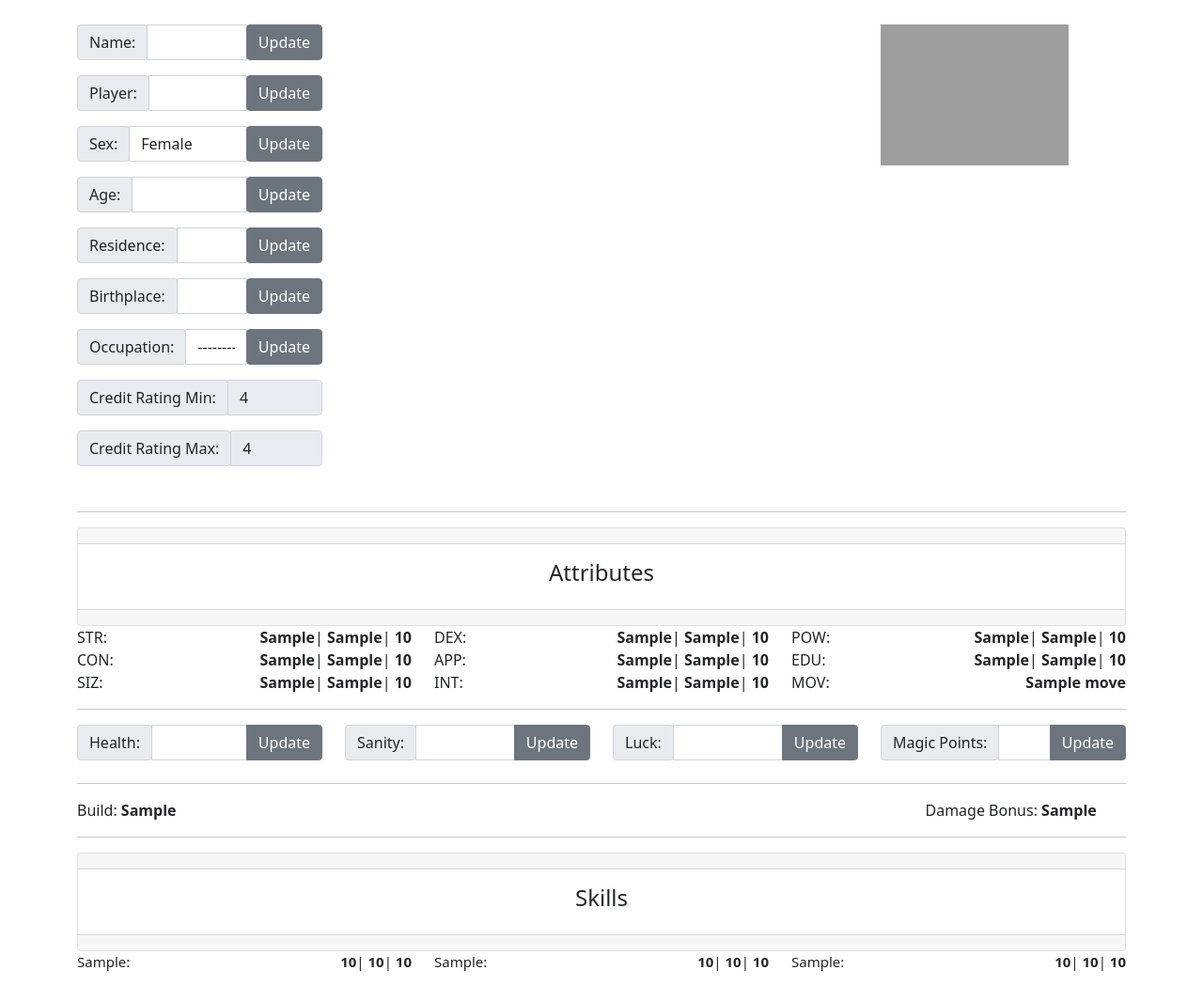
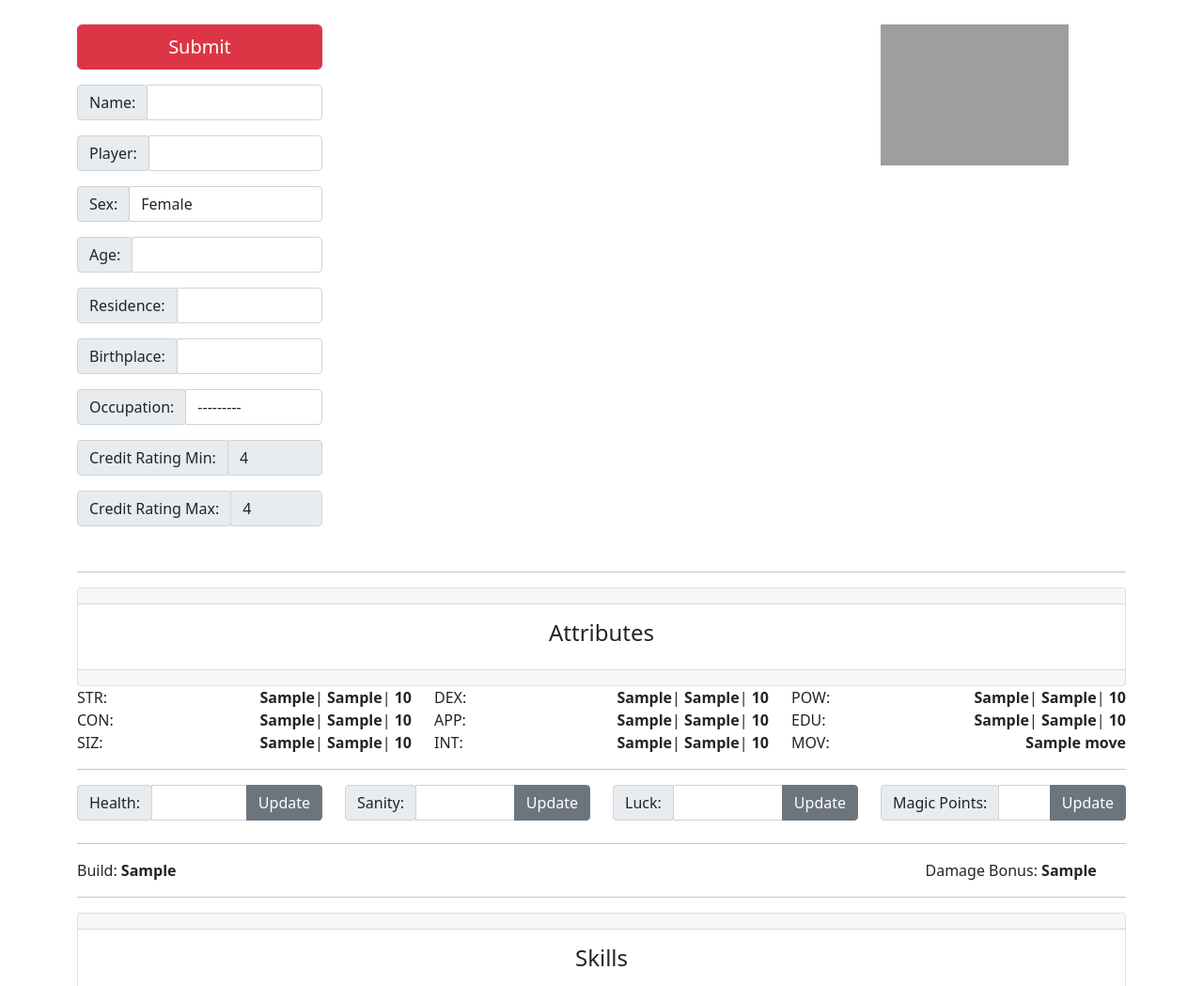
Before and after one commit to 0x-owl/bos-b, a Django app: template coc/creator/templates/character_sheet.html in a window 1280 px wide. Shown: the part 54-1103 px from the top of the page at 94% size. Run offline with Django 3.2, Linux system fonts and the light colour scheme; data comes from the database, SQL or seed files in the repository; tables that the repository leaves empty hold one stand-in row (values such as "Sample post"); the template is opened without the code that fills it: values that come from a table or form of the project are taken from there, most other values are stand-ins (such as "Sample title", 1, 10 or a date in 2020); parts of the project's set-up code (start-up, migrations or seed data) failed here and were passed over; grey boxes are pictures that could not be loaded.

Commit message:
split templates and simplify submit button

```diff
--- a/coc/creator/templates/inv_attributes.html
+++ b/coc/creator/templates/inv_attributes.html
@@ -106,52 +106,7 @@
 </div>
 <hr>
 <!-- Derivative attributes -->
-
-<form class="align-items-center" action={% url "inv_data" res.investigator.uuid %} method="POST">
-    {% csrf_token %}
-
-    <div class="row">
-        <div class="col">
-            <div class="input-group mb-2">
-                <div class="input-group-prepend">
-                    <div class="input-group-text">Health:</div>
-                </div>
-                {{ derivative_attrs_form.health }}
-                <input class="btn btn-secondary" type="submit" value="Update">
-            </div>
-        </div>
-
-        <div class="col">
-            <div class="input-group mb-2">
-                <div class="input-group-prepend">
-                    <div class="input-group-text">Sanity:</div>
-                </div>
-                {{ derivative_attrs_form.sanity }}
-                <input class="btn btn-secondary" type="submit" value="Update">
-            </div>
-        </div>
-        <div class="col">
-            <div class="input-group mb-2">
-                <div class="input-group-prepend">
-                    <div class="input-group-text">Luck:</div>
-                </div>
-                {{ derivative_attrs_form.luck }}
-                <input class="btn btn-secondary" type="submit" value="Update">
-            </div>
-        </div>
-        <div class="col">
-            <div class="input-group mb-2">
-                <div class="input-group-prepend">
-                    <div class="input-group-text">Magic Points:</div>
-                </div>
-                {{ derivative_attrs_form.magic_points }}
-                <input class="btn btn-secondary" type="submit" value="Update">
-            </div>
-        </div>
-    </div>
-
-</form>
-
+{% include "inv_deriv_attributes.html" %}
 <hr>
 <!-- Build + DMG Bonus-->
 <div class="row">
--- a/coc/creator/templates/inv_basic_info.html
+++ b/coc/creator/templates/inv_basic_info.html
@@ -5,67 +5,51 @@
             <form action={% url "inv_data" res.investigator.uuid %} method="POST" class="form-group mb-3">
                 {% csrf_token %}
                 <div class="input-group mb-3">
+                    <input class="btn btn-lg btn-block btn-danger form-control" type="submit" value="Submit">
+                </div>
+
+                <div class="input-group mb-3">
                     <div class="input-group-prepend">
                         <span class="input-group-text" id="inv-name">Name:</span>
                     </div>
                     {{ basic_info_form.name }}
-                    <div class="input-group-append">
-                        <input class="btn btn-secondary" type="submit" value="Update">
-                    </div>
                 </div>
                 <div class="input-group mb-3">
                     <div class="input-group-prepend">
                         <span class="input-group-text" id="inv-player">Player:</span>
                     </div>
                     {{ basic_info_form.player }}
-                    <div class="input-group-append">
-                        <input class="btn btn-secondary" type="submit" value="Update">
-                    </div>
                 </div>
                 <div class="input-group mb-3">
                     <div class="input-group-prepend">
                         <span class="input-group-text" id="inv-sex">Sex:</span>
                     </div>
                     {{ basic_info_form.sex }}
-                    <div class="input-group-append">
-                        <input class="btn btn-secondary" type="submit" value="Update">
-                    </div>
                 </div>
                 <div class="input-group mb-3">
                     <div class="input-group-prepend">
                         <span class="input-group-text" id="inv-age">Age:</span>
                     </div>
                     {{ basic_info_form.age }}
-                    <div class="input-group-append">
-                        <input class="btn btn-secondary" type="submit" value="Update">
-                    </div>
                 </div>
                 <div class="input-group mb-3">
                     <div class="input-group-prepend">
                         <span class="input-group-text" id="inv-residence">Residence:</span>
                     </div>
                     {{ basic_info_form.residence }}
-                    <div class="input-group-append">
-                        <input class="btn btn-secondary" type="submit" value="Update">
-                    </div>
                 </div>
                 <div class="input-group mb-3">
                     <div class="input-group-prepend">
                         <span class="input-group-text" id="inv-birthplace">Birthplace:</span>
                     </div>
                     {{ basic_info_form.birthplace }}
-                    <div class="input-group-append">
-                        <input class="btn btn-secondary" type="submit" value="Update">
-                    </div>
                 </div>
                 <div class="input-group mb-3">
                     <div class="input-group-prepend">
                         <span class="input-group-text" id="inv-occupation">Occupation:</span>
                     </div>
                     {{ basic_info_form.occupation }}
-                    <div class="input-group-append">
-                        <input class="btn btn-secondary" type="submit" value="Update">
-                    </div>
+
                 </div>
                 <div class="input-group mb-3">
                     <div class="input-group-prepend">
--- /dev/null
+++ b/coc/creator/templates/inv_deriv_attributes.html
@@ -0,0 +1,44 @@
+<form class="align-items-center" action={% url "inv_data" res.investigator.uuid %} method="POST">
+    {% csrf_token %}
+
+    <div class="row">
+        <div class="col">
+            <div class="input-group mb-2">
+                <div class="input-group-prepend">
+                    <div class="input-group-text">Health:</div>
+                </div>
+                {{ derivative_attrs_form.health }}
+                <input class="btn btn-secondary" type="submit" value="Update">
+            </div>
+        </div>
+
+        <div class="col">
+            <div class="input-group mb-2">
+                <div class="input-group-prepend">
+                    <div class="input-group-text">Sanity:</div>
+                </div>
+                {{ derivative_attrs_form.sanity }}
+                <input class="btn btn-secondary" type="submit" value="Update">
+            </div>
+        </div>
+        <div class="col">
+            <div class="input-group mb-2">
+                <div class="input-group-prepend">
+                    <div class="input-group-text">Luck:</div>
+                </div>
+                {{ derivative_attrs_form.luck }}
+                <input class="btn btn-secondary" type="submit" value="Update">
+            </div>
+        </div>
+        <div class="col">
+            <div class="input-group mb-2">
+                <div class="input-group-prepend">
+                    <div class="input-group-text">Magic Points:</div>
+                </div>
+                {{ derivative_attrs_form.magic_points }}
+                <input class="btn btn-secondary" type="submit" value="Update">
+            </div>
+        </div>
+    </div>
+
+</form>
--- a/coc/creator/urls.py
+++ b/coc/creator/urls.py
@@ -6,7 +6,7 @@ from creator import views
 
 urlpatterns = [
     path('random', views.generate_random_investigator),
-    path('<slug:inv>', views.get_investigator_data, name="inv_data"),
+    path('<slug:inv>', views.get_investigators_data, name="inv_data"),
     path(
         '<slug:inv>/basic_info',
         views.get_investigators_basic_info,
@@ -44,7 +44,7 @@ urlpatterns = [
     ),
     path(
         '<slug:inv>/derivative_attrs',
-        views.get_investigator_deriv_attrs,
+        views.get_investigators_deriv_attrs,
         name="inv_deriv_attrs"
     ),
 ]
```
